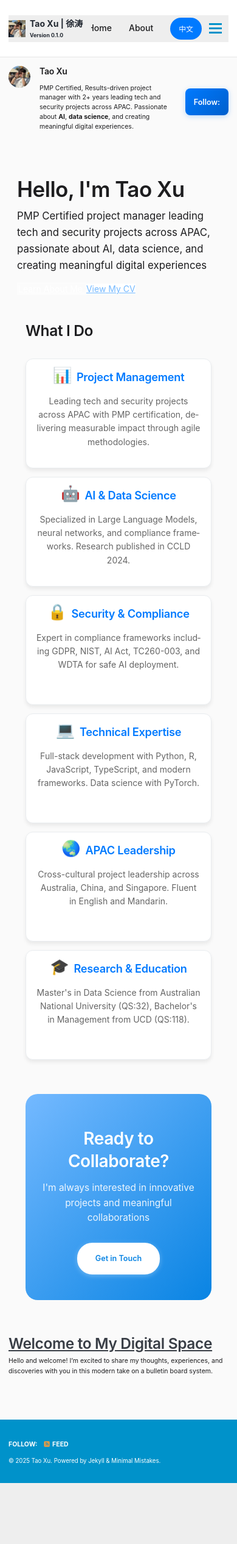
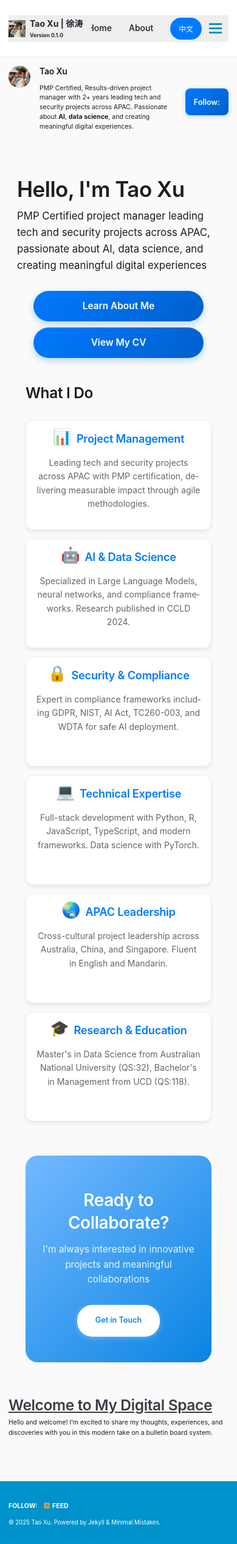
Before and after one commit to taoxee/taoxee.github.io, a Jekyll site: the page built from index.html, in a window 390 px wide. Shown: the whole page at 61% size. Built offline with Jekyll 4.4.1, drawn with Linux system fonts in a browser that asks for light colours; cached includes are drawn as plain includes; the list of posts is cut into pages by our own code; before the commit the page ends 2431 px from its top, so only the background shows below that.

Commit message:
Restore navigation active state functionality
- Re-enable active/selected state for navigation buttons
- Current page button now shows blue background with white text
- Add proper hover effects for active navigation items
- Restore JavaScript functionality to detect current page
- Fix hero button styling (Learn About Me = secondary, View CV = primary)
- Navigation buttons now properly highlight which page is selected
- Active state automatically updates when switching between pages

```diff
--- a/assets/css/main.scss
+++ b/assets/css/main.scss
@@ -430,6 +430,63 @@
   background: linear-gradient(135deg, #0056b3, #004494) !important;
 }
 
+/* Hero Buttons - Primary and Secondary */
+.hero-btn-primary {
+  display: inline-block !important;
+  padding: 1rem 2rem !important;
+  background: linear-gradient(135deg, #007AFF, #005FCC) !important;
+  color: white !important;
+  text-decoration: none !important;
+  border-radius: 25px !important;
+  font-weight: 600 !important;
+  font-size: 1.1rem !important;
+  transition: all 0.3s ease !important;
+  border: none !important;
+  cursor: pointer !important;
+  text-align: center !important;
+  box-shadow: 0 4px 12px rgba(0, 122, 255, 0.3) !important;
+  min-height: 48px !important;
+  line-height: 1.4 !important;
+  margin: 0.5rem !important;
+}
+
+.hero-btn-primary:hover {
+  transform: translateY(-2px) !important;
+  box-shadow: 0 6px 20px rgba(0, 122, 255, 0.4) !important;
+  color: white !important;
+  text-decoration: none !important;
+  background: linear-gradient(135deg, #0056b3, #004494) !important;
+}
+
+.hero-btn-secondary {
+  display: inline-block !important;
+  padding: 1rem 2rem !important;
+  background: rgba(255, 255, 255, 0.9) !important;
+  backdrop-filter: blur(10px) !important;
+  color: #007AFF !important;
+  text-decoration: none !important;
+  border-radius: 25px !important;
+  font-weight: 600 !important;
+  font-size: 1.1rem !important;
+  transition: all 0.3s ease !important;
+  border: 2px solid rgba(255, 255, 255, 0.8) !important;
+  cursor: pointer !important;
+  text-align: center !important;
+  box-shadow: 0 4px 12px rgba(255, 255, 255, 0.4) !important;
+  min-height: 48px !important;
+  line-height: 1.4 !important;
+  margin: 0.5rem !important;
+}
+
+.hero-btn-secondary:hover {
+  transform: translateY(-2px) !important;
+  box-shadow: 0 6px 20px rgba(255, 255, 255, 0.6) !important;
+  color: #005FCC !important;
+  text-decoration: none !important;
+  background: rgba(255, 255, 255, 1.0) !important;
+  border: 2px solid rgba(255, 255, 255, 1.0) !important;
+}
+
 /* Ready to Collaborate Button - Fix Text Contrast */
 a[href="/contact/"],
 a[href*="contact"] {
@@ -454,7 +511,7 @@
   box-shadow: 0 4px 12px rgba(255, 255, 255, 0.4) !important;
 }
 
-/* Navigation Button Consistency - All buttons look the same, NO SHADOWS */
+/* Navigation Button Consistency with Active State */
 .greedy-nav .visible-links a {
   border-radius: 6px !important;
   transition: all 0.3s ease !important;
@@ -483,20 +540,20 @@
   -moz-box-shadow: none !important;
 }
 
-/* Remove current/active state styling - all buttons look the same */
+/* RESTORED: Active state styling for current page */
 .greedy-nav .visible-links a.current {
-  background: transparent !important;
-  color: #1d1d1f !important;
-  font-weight: 500 !important;
-  box-shadow: none !important;
+  background: #007AFF !important;
+  color: white !important;
+  font-weight: 600 !important;
+  box-shadow: 0 2px 8px rgba(0, 122, 255, 0.3) !important;
   border: none !important;
   outline: none !important;
 }
 
 .greedy-nav .visible-links a.current:hover {
-  background: rgba(0, 122, 255, 0.1) !important;
-  color: #007AFF !important;
-  box-shadow: none !important;
+  background: #005FCC !important;
+  color: white !important;
+  box-shadow: 0 4px 12px rgba(0, 122, 255, 0.4) !important;
   border: none !important;
   outline: none !important;
 }
@@ -537,12 +594,12 @@
   -moz-box-shadow: none !important;
 }
 
-/* Remove current state from menu items too */
+/* RESTORED: Active state for menu items */
 .masthead__menu-item a.current {
-  background: transparent !important;
-  color: #1d1d1f !important;
-  font-weight: 500 !important;
-  box-shadow: none !important;
+  background: #007AFF !important;
+  color: white !important;
+  font-weight: 600 !important;
+  box-shadow: 0 2px 8px rgba(0, 122, 255, 0.3) !important;
   border: none !important;
   outline: none !important;
 }
--- a/index.html
+++ b/index.html
@@ -173,16 +173,40 @@
   .page__content {
     overflow-x: hidden !important;
   }
+
+  /* Hero buttons container styling */
+  .hero-buttons {
+    display: flex !important;
+    flex-wrap: wrap !important;
+    justify-content: center !important;
+    gap: 1rem !important;
+    margin-top: 2rem !important;
+  }
+
+  /* Mobile responsiveness for hero buttons */
+  @media (max-width: 600px) {
+    .hero-buttons {
+      flex-direction: column !important;
+      align-items: center !important;
+      gap: 0.75rem !important;
+    }
+
+    .hero-buttons a {
+      width: 100% !important;
+      max-width: 280px !important;
+      margin: 0 !important;
+    }
+  }
 </style>
 
 <div class="hero-section">
   <h1><span data-translate="Hello, I'm">Hello, I'm</span> <span class="hero-name">Tao Xu</span></h1>
   <p data-translate="PMP Certified project manager leading tech and security projects across APAC, passionate about AI, data science, and creating meaningful digital experiences">PMP Certified project manager leading tech and security projects across APAC, passionate about AI, data science, and creating meaningful digital experiences</p>
   <div class="hero-buttons">
-    <a href="/bio/" style="background: rgba(255,255,255,0.2); backdrop-filter: blur(10px); color: white; border: 2px solid rgba(255,255,255,0.3);">
+    <a href="/bio/" class="hero-btn-primary">
       <span data-translate="Learn About Me">Learn About Me</span>
     </a>
-    <a href="/cv/" style="background: white; color: #74b9ff;">
+    <a href="/cv/" class="hero-btn-primary">
       <span data-translate="View My CV">View My CV</span>
     </a>
   </div>
```
Also changed, not shown: _includes/masthead.html (+16 -4 lines), _includes/scripts.html (+8 -2 lines).
